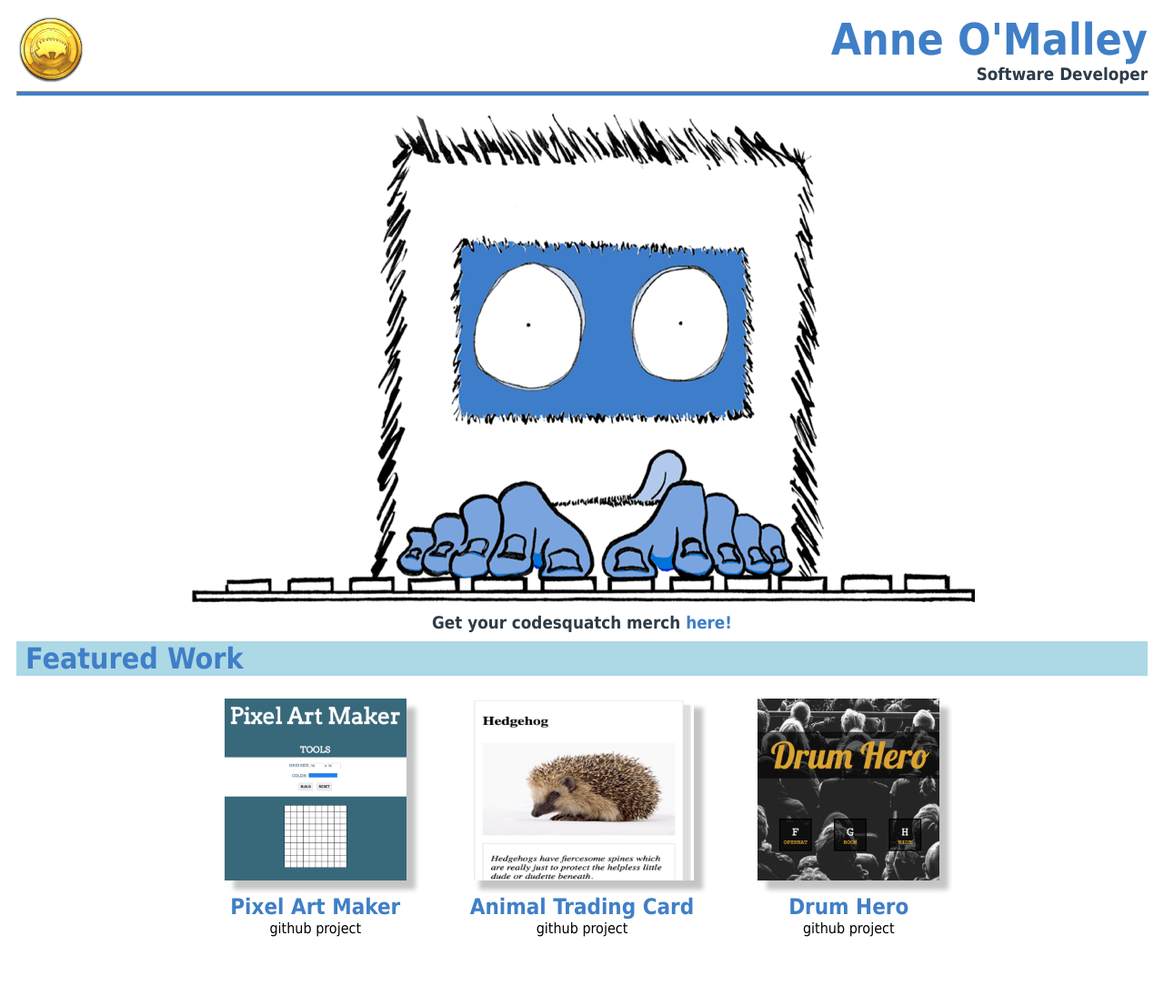
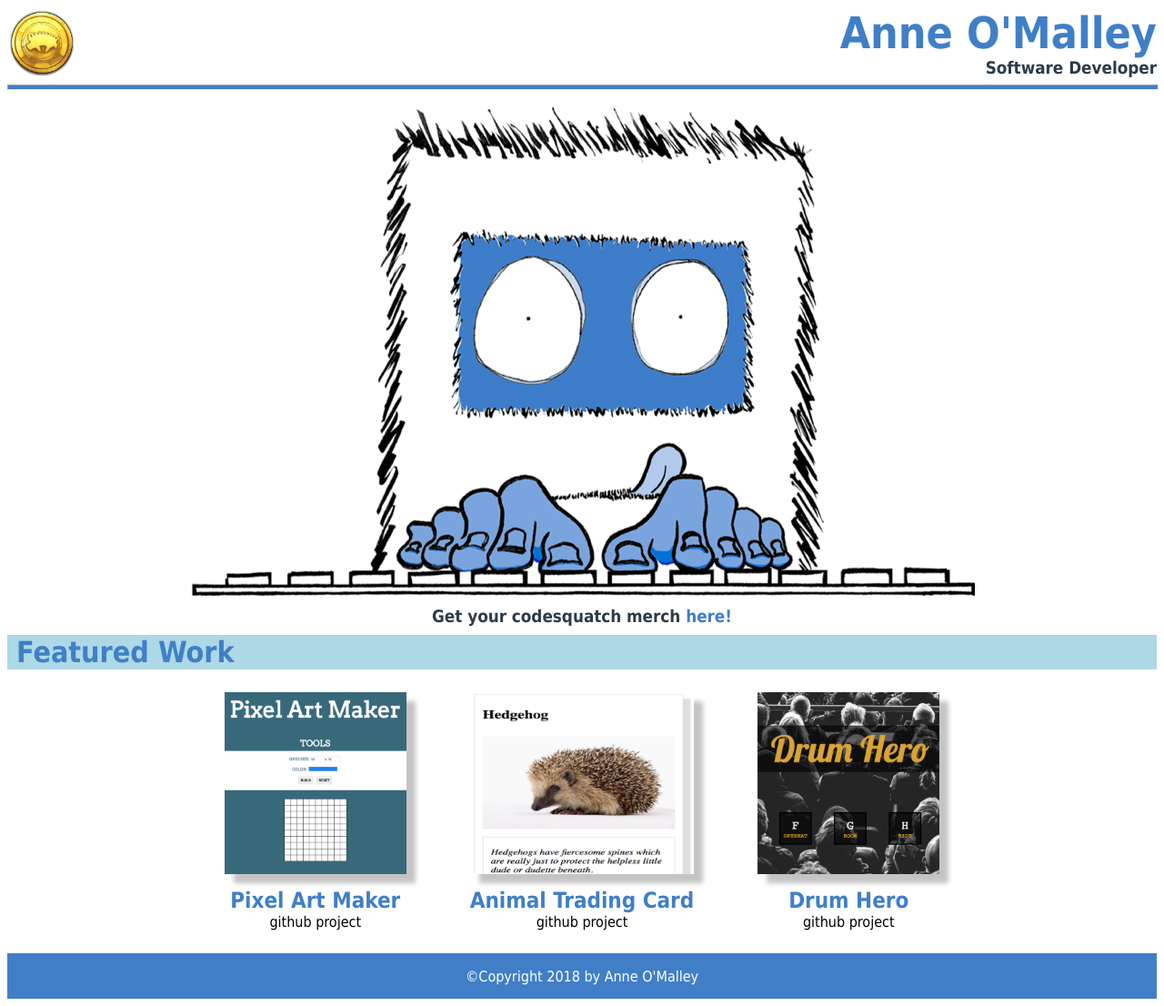
Before and after one commit to pepper-seattle/grow-with-google, a plain HTML site: page index.html in a window 1280 px wide. Shown: the whole page at 91% size. Before the commit the page ends 1063 px from the top, so only its background shows below. Drawn offline with Linux system fonts and the light colour scheme.

Commit message:
Header work, css adjustments, and footer added

```diff
--- a/index.html
+++ b/index.html
@@ -1,11 +1,15 @@
 <!DOCTYPE html>
-<html>
+<html lang="en">
   <head>
     <title>AO Portfolio</title>
+
     <meta charset="utf-8">
+    <meta name="viewport" content="width=device-width, initial-scale=1">
+
     <link rel="stylesheet" href="./style.css">
   </head>
   <body>
+    <header>
       <div class="titleHeader">
         <img class="shield" src="./celtic-shield.png" alt="Celtic Shield">
         <div class="name">
@@ -14,7 +18,10 @@
         </div>
       </div>
 
-    <hr></hr>
+      <hr/>
+    </header>
+
+    <main>
 
       <div class="mainImage">
         <img src="./codesquatch.png" alt="Codesquatch">
@@ -42,5 +49,10 @@
             <a target="_blank" href="https://github.com/pepper-seattle/grow-with-google/tree/master/projects/drum-kit">github project</a>
           </div>
       </div>
+    </main>
+
+    <footer>
+      <p>&copy;Copyright 2018 by Anne O'Malley</p>
+    </footer>
   </body>
 </html>
--- a/style.css
+++ b/style.css
@@ -1,6 +1,10 @@
 body {
-  padding: 0 10px;
   font-family: Avenir, Tahoma, sans-serif;
+}
+
+header {
+  display: flex;
+  flex-direction: column;
 }
 
 hr {
@@ -25,21 +29,30 @@ a {
 }
 
 a:hover {
-  color: #407FC7;
+  color: #13d3c3;
+}
+
+footer {
+  color: #fff;
+  display: flex;
+  justify-content: center;
+  background-color: #407FC7;
+  margin-bottom: 0;
+  height: 50px;
+  text-align: center;
 }
 
 .titleHeader {
   display: flex;
-  flex-direction: row;
+  justify-content: space-between;
   align-items: center;
-  justify-content: space-between;
-  margin-top: 15px;
   width: 100%;
 }
 
-.shield {
-  width: 75px;
-  text-align: left;
+.titleHeader img {
+  display: flex;
+  justify-content: flex-start;
+  max-width: 75px;
 }
 
 .name {
@@ -59,6 +72,7 @@ a:hover {
 .mainImage a {
   color: #407FC7;
 }
+
 .mainImage a:hover {
   color: #13d3c3;
 }
@@ -102,21 +116,25 @@ a:hover {
   margin-top: 15px;
 }
 
-@media (max-width: 635px) {
+@media (max-width: 583px) {
   h2 {
     font-size: 22px;
   }
+
   h3 {
     font-size: 14px;
   }
+
   .featuredTitle h1 {
     text-align: center;
     margin: 0 auto;
   }
+
   .name h1 {
     font-size: 22px;
   }
-  .shield {
+
+  .titleHeader img {
     max-width: 50px;
   }
 }
```
Lines whose indentation alone changed are shown as unchanged.
